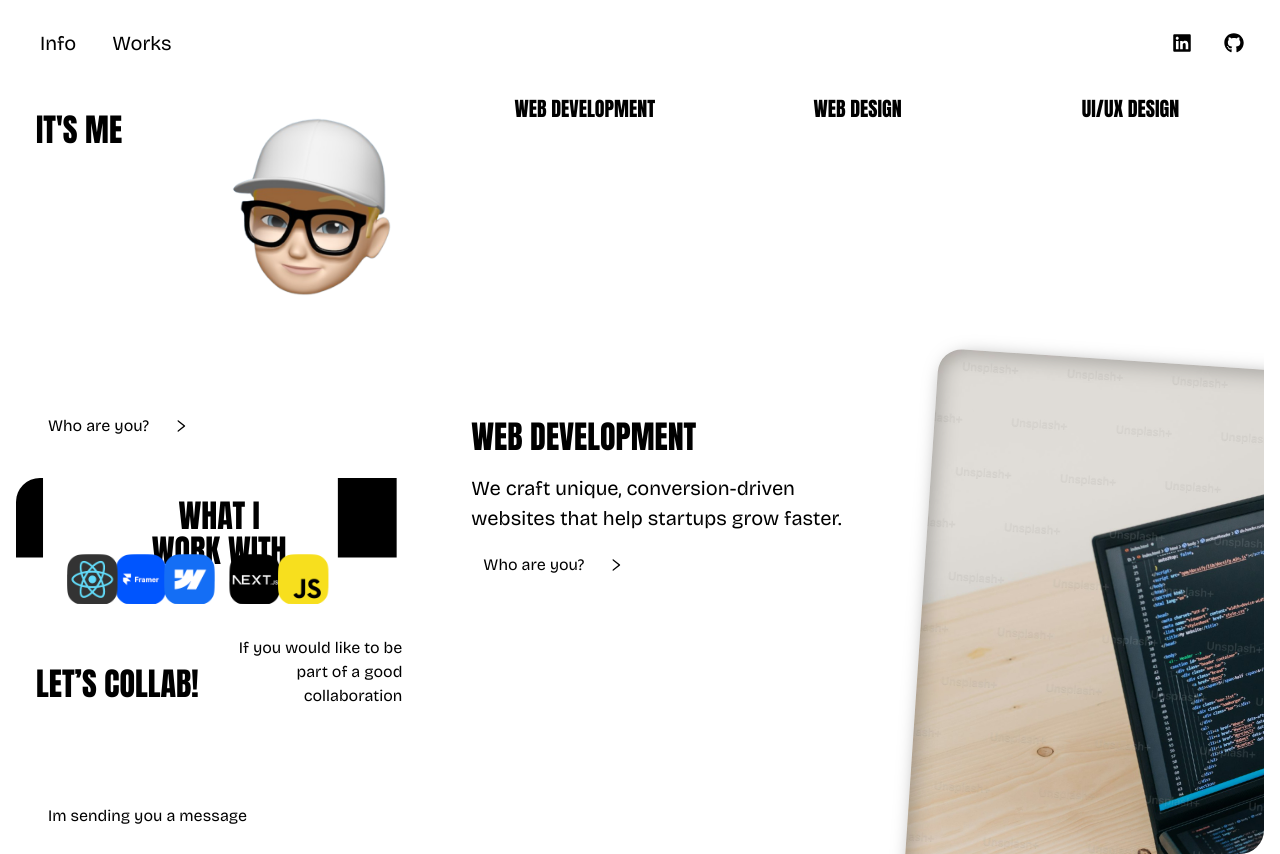
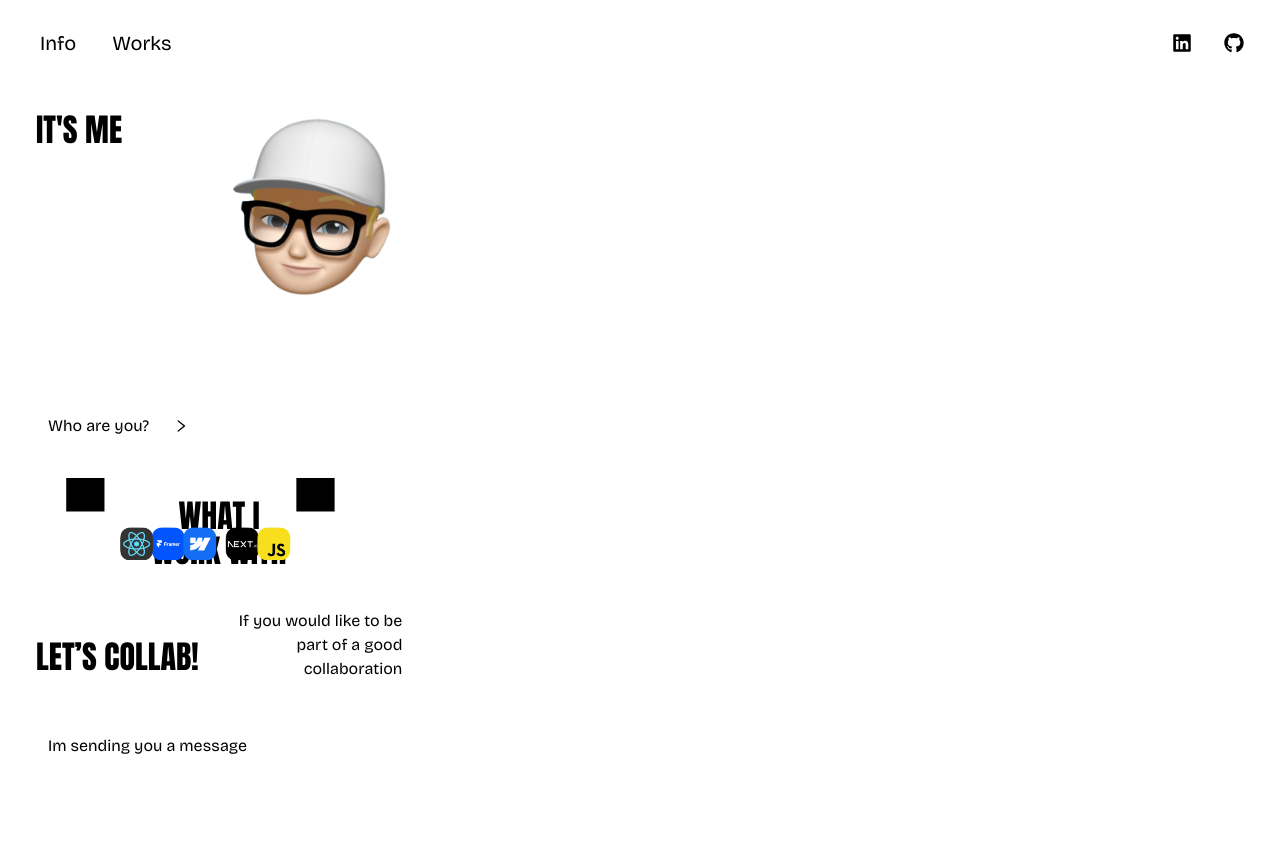
Before and after one commit to bencso/portfolio-page, a Next.js app: page / in a window 1280 px wide. After the commit the page ends 800 px from the top, so only its background shows below. Built offline with nearby package versions, Linux system fonts and the light colour scheme.

Commit message:
feat: implement PlayGround component and integrate with Navbar for section management

```diff
--- a/src/app/components/NavBar.js
+++ b/src/app/components/NavBar.js
@@ -19,9 +19,7 @@ const socials = [
   //   },
 ];
 
-export default function Navbar() {
-  const [tab, setTab] = useState("info");
-
+export default function Navbar({tab, setTab}) {
   return (
     <nav className="nav">
       <div className="tabs">
--- /dev/null
+++ b/src/app/components/PlayGround.js
@@ -0,0 +1,51 @@
+import { Fragment } from "react";
+
+const works = [
+//   {
+//     name: "KisBicskaNemNagyBicska",
+//     workName: "kis_bicska",
+//     img: "elso.png",
+//   },
+//   {
+//     name: "NagyBicska",
+//     workName: "nagy_bicska",
+//     img: "oneclick.png",
+//   },
+//   {
+//     name: "NagyBicska",
+//     workName: "nagy_bicska",
+//     img: "softform.png",
+//   },
+//   {
+//     name: "NagyBicska",
+//     workName: "nagy_bicska",
+//     img: "telefon.png",
+//   },
+];
+
+export default function PlayGround() {
+  return (
+    <div className="playground-block">
+      <div className="playground-block-grid">
+        {works.map((work, idx) => {
+          return (
+            <Fragment key={idx}>
+              <a
+                className="playground-block-grid-block"
+                href={`/work/${work.workName}`}
+                title={work.name}
+              >
+                <figure>
+                 {/*
+                    eslint-disable-next-line @next/next/no-img-element
+                 */}
+                  <img src={`/images/works/${work.img}`} alt={work.name} />
+                </figure>
+              </a>
+            </Fragment>
+          );
+        })}
+      </div>
+    </div>
+  );
+}
--- a/src/app/globals.css
+++ b/src/app/globals.css
@@ -4,8 +4,8 @@
   --light-background: #e0e0e0;
   --light-primary: #8ad0ff;
   --light-hover: hsla(204, 100%, 79%, 0.15);
-  --light-hover-text: #1F4E6D;
-  --light-accent: #ffffff;
+  --light-hover-text: #1f4e6d;
+  --light-accent: #f4f4f4;
   --light-foreground: #333333;
   --light-color: #333333;
   --light-border: #8ad0ff;
@@ -86,15 +86,16 @@ h3 {
   gap: 18px;
   border-radius: 16px;
   padding-right: 12px;
+  cursor: pointer;
   padding-left: 12px;
   padding-top: 6px;
   padding-bottom: 6px;
   border: 1pt solid var(--border);
-    -webkit-transition: background-color 500ms ease-in-out;
+  -webkit-transition: background-color 500ms ease-in-out;
   -ms-transition: background-color 500ms ease-in-out;
   transition: background-color 500ms ease-in-out;
 
-  &:hover{
+  &:hover {
     background-color: var(--hover);
     color: var(--hover-text);
   }
@@ -133,6 +134,7 @@ h3 {
 
 .nav .tabs .tabs-tab {
   display: flex;
+  cursor: pointer;
   border-radius: 16px;
   padding-right: 12px;
   padding-left: 12px;
@@ -142,7 +144,7 @@ h3 {
   -ms-transition: background-color 500ms ease-in-out;
   transition: background-color 500ms ease-in-out;
 
-  input{
+  input {
     opacity: 0;
     position: absolute;
     visibility: hidden;
@@ -155,7 +157,7 @@ h3 {
 }
 
 .nav .tabs .tabs-tab.active {
-    background-color: var(--primary);
+  background-color: var(--primary);
 }
 
 .nav .socials {
@@ -283,8 +285,8 @@ h3 {
   bottom: -14rem;
   right: -4rem;
   border-radius: 24px;
+  background-color: var(--accent);
   border: 9pt solid var(--accent);
-  background-color: var(--accent);
   box-shadow:
     8px 8px 20px 0 rgba(0, 0, 0, 0.5),
     inset 4px 4px 20px 0 rgba(0, 0, 0, 0.25);
@@ -347,6 +349,51 @@ h3 {
 .slider-item img {
   height: 25px;
   width: auto;
+}
+
+/*Playground block*/
+.playground-block {
+  padding: 20px;
+  background-color: var(--accent);
+  border-radius: 24px;
+  max-height: 100%;
+  height: calc(100dvh - 104px);
+  overflow: scroll;
+  scrollbar-width: none;
+}
+
+.playground-block-grid {
+  display: grid;
+  grid-template-columns: repeat(2, 1fr);
+  grid-auto-rows: repeat(auto-fit, 3fr);
+  gap: 24px;
+}
+
+.playground-block-grid-block figure {
+  border-radius: 24px;
+  background-color: white;
+  border: 9pt solid white;
+  box-shadow:
+    0px 4px 4px 0 rgba(51, 51, 51, 0.3),
+    inset 3px 3px 20px 0 rgba(0, 0, 0, 0.3);
+  transition: box-shadow 0.3s;
+  overflow: hidden;
+  display: grid;
+
+  &:hover {
+    img {
+      scale: 105%;
+    }
+  }
+}
+
+.playground-block-grid-block figure img {
+  transition: scale 1s ease-in-out;
+  width: 100%;
+  object-fit: fill;
+  scale: 104%;
+  height: auto;
+  image-rendering: optimizeQuality;
 }
 
 /*ITSME BLOCK*/
@@ -415,7 +462,7 @@ h3 {
   overflow: hidden;
 }
 
-.workwith-block  h2{
+.workwith-block h2 {
   position: absolute;
   text-align: center;
   line-height: 35px;
--- a/src/app/page.js
+++ b/src/app/page.js
@@ -6,11 +6,14 @@ import Slider from "./components/Slider";
 import Works from "./components/Works";
 import WorksWith from "./components/WorksWith";
 import Navbar from "./components/NavBar";
+import { useState } from "react";
+import PlayGround from "./components/PlayGround";
 
 export default function Home() {
+  const [section, setSection] = useState("works");
   return (
     <>
-    <Navbar/>
+      <Navbar  setTab={setSection} tab={section}/>
       <div className="parent">
         <div className="child1">
           <ItsMeBlock />
@@ -18,8 +21,17 @@ export default function Home() {
           <LetsCollabBlock />
         </div>
         <div className="child2">
-          <Works />
-          <Slider />
+          {section === "info" && (
+            <>
+              <Works />
+              <Slider />
+            </>
+          )}
+                    {section === "works" && (
+            <>
+              <PlayGround />
+            </>
+          )}
         </div>
       </div>
     </>
```
Also changed, not shown: public/images/works/webdevelopment.png (deleted).
